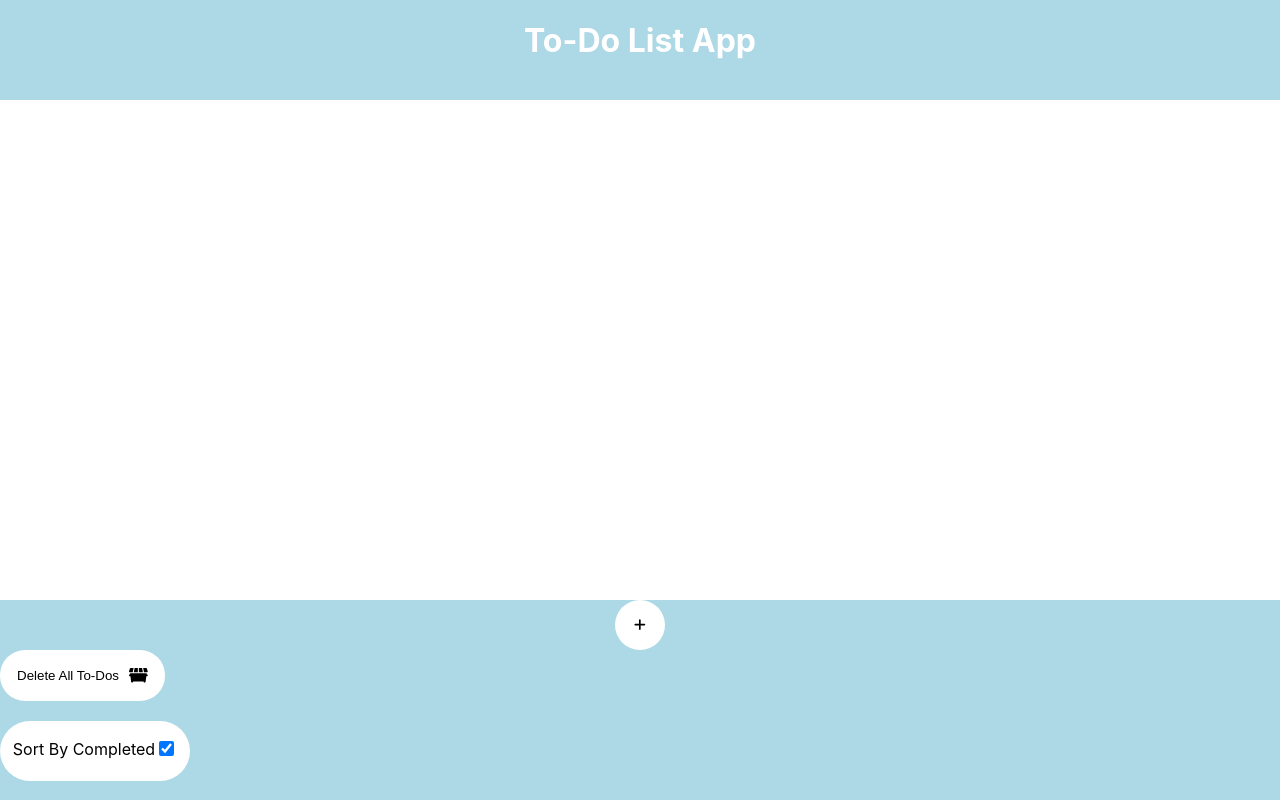
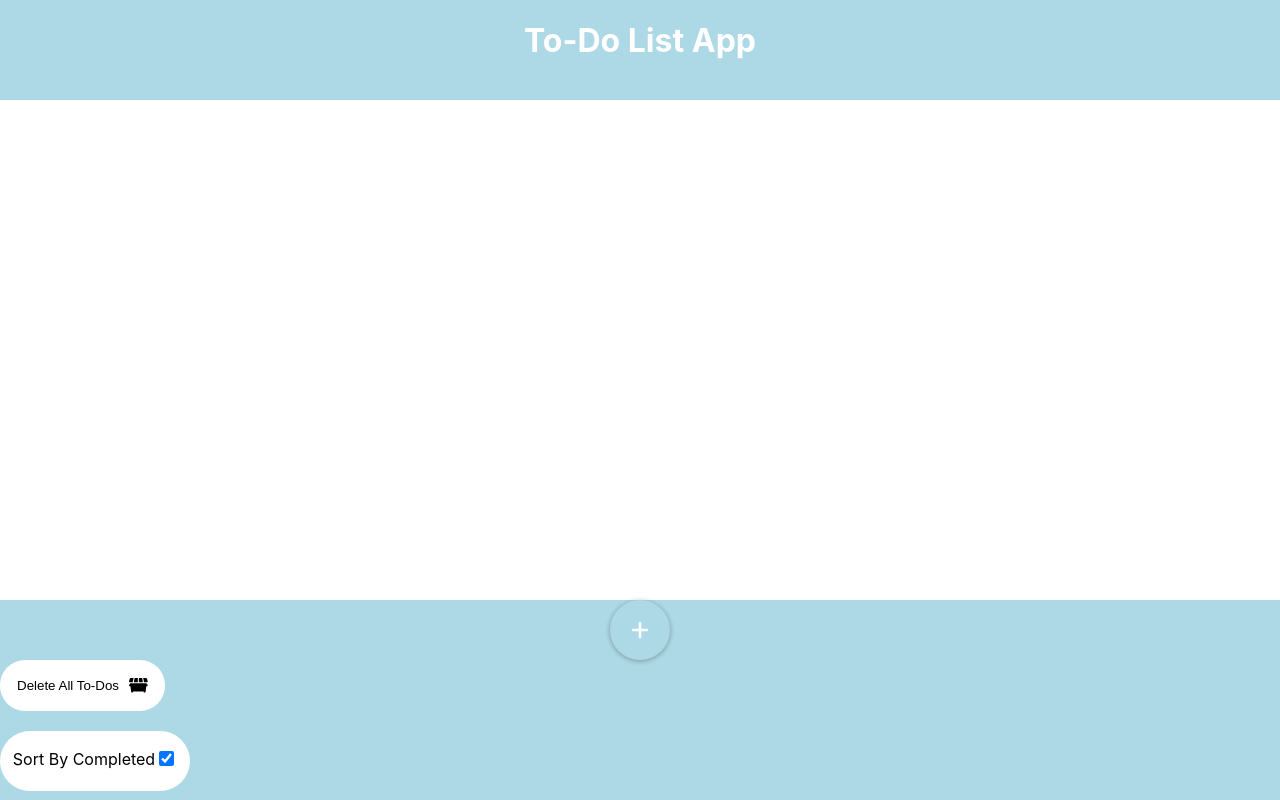
Before and after one commit to cyprste2717218/To-Do-List-App, a React (Create React App) app: page / in a window 1280 px wide. Built offline with nearby package versions, Linux system fonts and the light colour scheme.

Commit message:
chore: changed add to-do button to blue stylign in theme with rest of UI and increased size of plus icon

```diff
--- a/src/components/AddToDoButton.js
+++ b/src/components/AddToDoButton.js
@@ -15,7 +15,10 @@ const AddToDoButton = ({
                 type='submit' onClick={() =>
           createNewToDoItem(onNewToDoItem, allToDos)}
             >
-                <FontAwesomeIcon icon={faPlus} />
+                <div style={{display: 'flex', justifyContent: 'center', flexDirection: 'column'}}>
+                    <FontAwesomeIcon size='xl' icon={faPlus} />
+                </div>
+
             </button>
 
         </div>
--- a/src/styles.css
+++ b/src/styles.css
@@ -16,10 +16,12 @@ h1 {
 #addToDoButton {
     padding: 15px;
     border-radius: 50%;
-    width: 50px;
-    height: 50px;
+    width: 60px;
+    height: 60px;
     border: 0px solid;
-    background-color: white;
+    background-color: #ADD8E6;
+    color: #fff;
+    box-shadow: 0px 1px 5px rgba(0, 0, 0, 0.3)
 }
 
 
```
